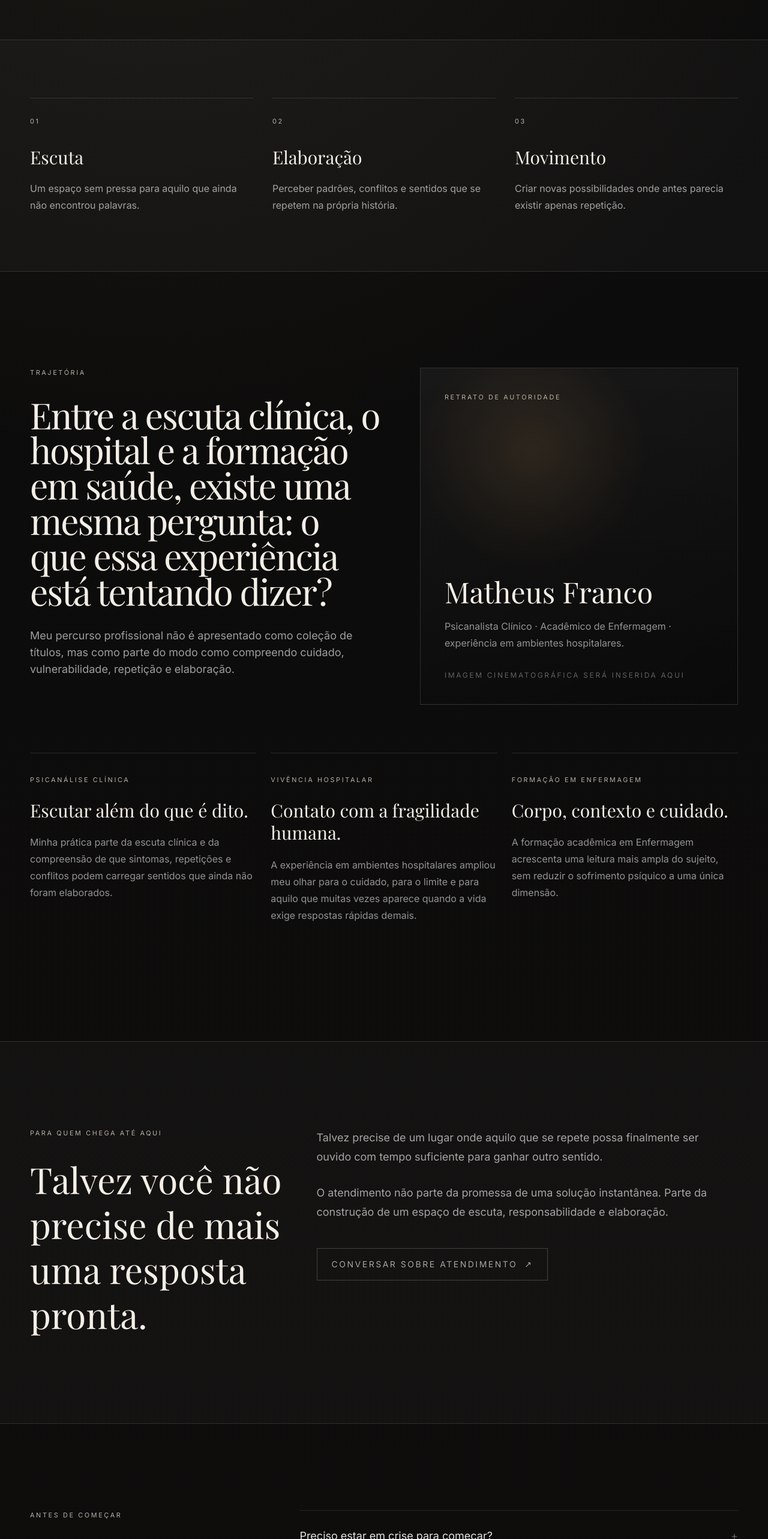
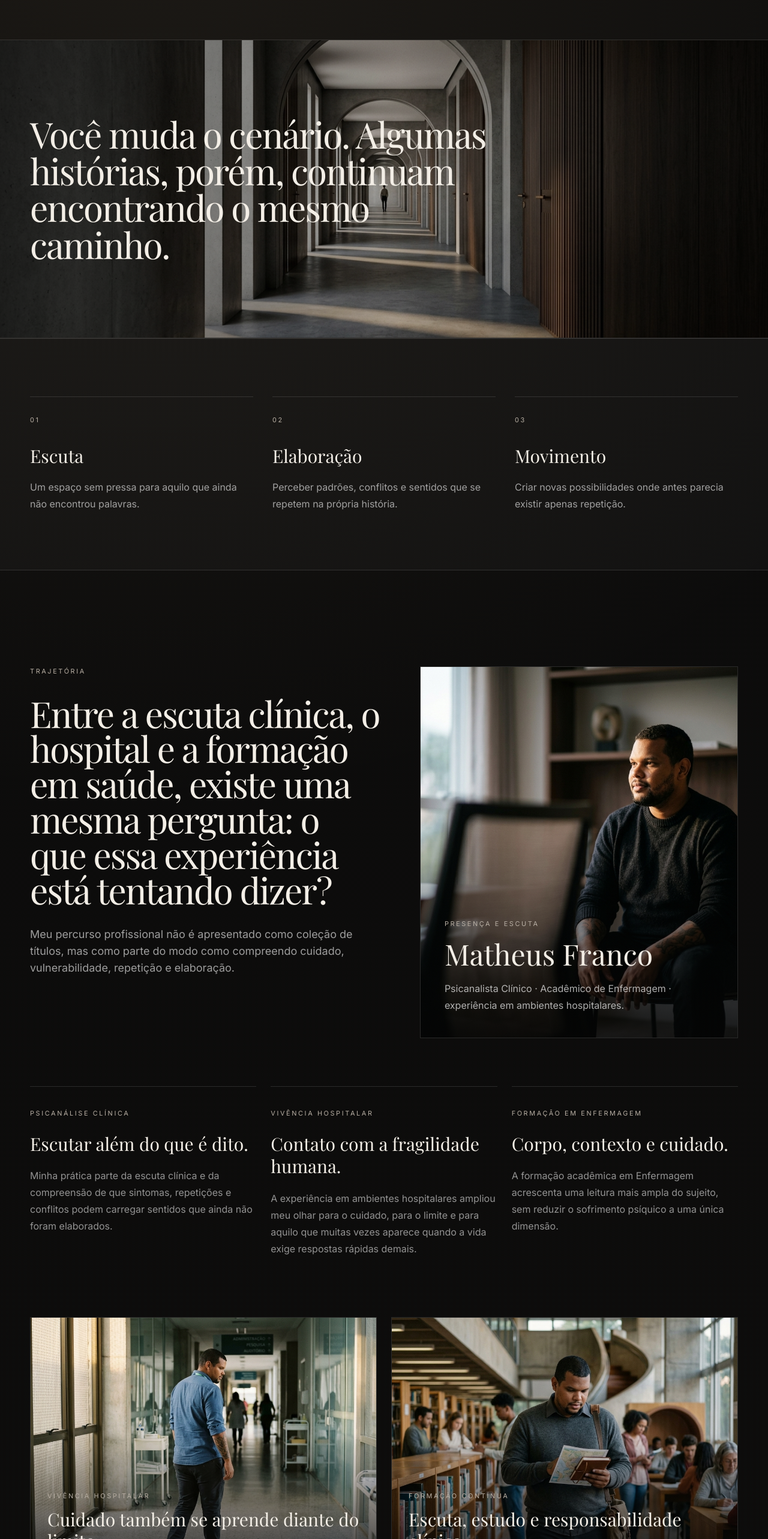
Before and after one commit to theusfranco88-a11y/matheus-franco-psicanalise, a Next.js app: page / in a window 1280 px wide. Shown: the part 1335-3901 px from the top of the page at 60% size. Built offline with nearby package versions, Linux system fonts and the light colour scheme; a web font is replaced by a local one.

Commit message:
feat: weave cinematic imagery through home narrative

```diff
--- a/app/page.tsx
+++ b/app/page.tsx
@@ -1,3 +1,4 @@
+import Image from "next/image";
 import { Hero } from "@/components/hero";
 import { Reveal } from "@/components/reveal";
 
@@ -74,6 +75,24 @@ export default function Home() {
         </div>
       </section>
 
+      <section className="relative min-h-[62vh] overflow-hidden border-y hairline">
+        <Image
+          src="/images/Gemini_Generated_Image_56u9tu56u9tu56u9.jpeg"
+          alt="Corredor arquitetônico em perspectiva, evocando repetição e caminhos"
+          fill
+          sizes="100vw"
+          className="object-cover"
+        />
+        <div className="absolute inset-0 bg-[linear-gradient(90deg,rgba(5,5,5,0.74),rgba(5,5,5,0.18)_52%,rgba(5,5,5,0.54))]" />
+        <div className="shell relative z-10 flex min-h-[62vh] items-center py-20">
+          <Reveal>
+            <blockquote className="display max-w-3xl text-4xl leading-[1.02] tracking-[-0.035em] md:text-6xl">
+              Você muda o cenário. Algumas histórias, porém, continuam encontrando o mesmo caminho.
+            </blockquote>
+          </Reveal>
+        </div>
+      </section>
+
       <section className="border-y hairline bg-white/[0.025]">
         <div className="shell grid gap-8 py-16 md:grid-cols-3 md:py-24">
           {steps.map(([number, title, body], index) => (
@@ -105,21 +124,23 @@ export default function Home() {
           </Reveal>
 
           <Reveal delay={0.1}>
-            <div className="relative min-h-[460px] overflow-hidden border hairline bg-[radial-gradient(circle_at_35%_25%,rgba(174,128,76,0.18),transparent_35%),linear-gradient(145deg,rgba(255,255,255,0.05),rgba(255,255,255,0.01))] p-8 md:min-h-[560px] md:p-10">
-              <div className="absolute inset-0 bg-[linear-gradient(to_bottom,transparent,rgba(0,0,0,0.36))]" />
-              <div className="relative flex h-full min-h-[390px] flex-col justify-between md:min-h-[480px]">
-                <span className="eyebrow">Retrato de autoridade</span>
-                <div>
-                  <p className="display max-w-sm text-4xl leading-none md:text-5xl">Matheus Franco</p>
-                  <p className="mt-5 max-w-sm leading-7 text-white/55">
+            <figure className="relative min-h-[500px] overflow-hidden border hairline md:min-h-[620px]">
+              <Image
+                src="/images/Gemini_Generated_Image_34ersm34ersm34er.jpeg"
+                alt="Matheus Franco sentado em ambiente de escuta"
+                fill
+                sizes="(min-width: 1024px) 42vw, 100vw"
+                className="object-cover object-center"
+              />
+              <div className="absolute inset-0 bg-[linear-gradient(to_top,rgba(5,5,5,0.84),transparent_56%)]" />
+              <figcaption className="absolute inset-x-0 bottom-0 p-8 md:p-10">
+                <span className="eyebrow">Presença e escuta</span>
+                <p className="display mt-4 max-w-md text-4xl leading-none md:text-5xl">Matheus Franco</p>
+                <p className="mt-5 max-w-md leading-7 text-white/68">
                   Psicanalista Clínico · Acadêmico de Enfermagem · experiência em ambientes hospitalares.
                 </p>
-                  <p className="mt-8 text-xs uppercase tracking-[0.22em] text-white/35">
-                    imagem cinematográfica será inserida aqui
-                  </p>
-                </div>
-              </div>
-            </div>
+              </figcaption>
+            </figure>
           </Reveal>
         </div>
 
@@ -134,21 +155,66 @@ export default function Home() {
             </Reveal>
           ))}
         </div>
+
+        <div className="mt-16 grid gap-6 lg:grid-cols-2">
+          <Reveal>
+            <figure className="relative min-h-[420px] overflow-hidden border hairline">
+              <Image
+                src="/images/Gemini_Generated_Image_r6pkawr6pkawr6pk.jpeg"
+                alt="Vivência em ambiente hospitalar"
+                fill
+                sizes="(min-width: 1024px) 50vw, 100vw"
+                className="object-cover"
+              />
+              <div className="absolute inset-0 bg-[linear-gradient(to_top,rgba(5,5,5,0.76),transparent_54%)]" />
+              <figcaption className="absolute bottom-0 p-7">
+                <p className="eyebrow">Vivência hospitalar</p>
+                <p className="display mt-3 text-3xl">Cuidado também se aprende diante do limite.</p>
+              </figcaption>
+            </figure>
+          </Reveal>
+
+          <Reveal delay={0.08}>
+            <figure className="relative min-h-[420px] overflow-hidden border hairline">
+              <Image
+                src="/images/Gemini_Generated_Image_kn07jkn07jkn07jk.jpeg"
+                alt="Matheus Franco em ambiente de estudo"
+                fill
+                sizes="(min-width: 1024px) 50vw, 100vw"
+                className="object-cover"
+              />
+              <div className="absolute inset-0 bg-[linear-gradient(to_top,rgba(5,5,5,0.76),transparent_54%)]" />
+              <figcaption className="absolute bottom-0 p-7">
+                <p className="eyebrow">Formação contínua</p>
+                <p className="display mt-3 text-3xl">Escuta, estudo e responsabilidade clínica.</p>
+              </figcaption>
+            </figure>
+          </Reveal>
+        </div>
       </section>
 
-      <section className="border-y hairline bg-white/[0.025]">
-        <div className="shell py-24 md:py-36">
-          <div className="grid gap-14 md:grid-cols-[0.75fr_1.25fr]">
+      <section className="relative overflow-hidden border-y hairline bg-white/[0.025]">
+        <div className="shell grid gap-14 py-24 md:grid-cols-[0.82fr_1.18fr] md:py-36">
           <Reveal>
-              <div>
+            <div className="relative min-h-[430px] overflow-hidden border hairline md:min-h-[560px]">
+              <Image
+                src="/images/Gemini_Generated_Image_i3npjki3npjki3np.jpeg"
+                alt="Poltrona em ambiente reservado de escuta"
+                fill
+                sizes="(min-width: 768px) 42vw, 100vw"
+                className="object-cover"
+              />
+              <div className="absolute inset-0 bg-[linear-gradient(to_top,rgba(5,5,5,0.58),transparent_58%)]" />
+            </div>
+          </Reveal>
+
+          <Reveal delay={0.1}>
+            <div className="flex max-w-2xl flex-col justify-center">
               <p className="eyebrow">Para quem chega até aqui</p>
               <h2 className="display mt-8 text-4xl leading-tight md:text-6xl">
                 Talvez você não precise de mais uma resposta pronta.
               </h2>
-              </div>
-            </Reveal>
-            <Reveal delay={0.1}>
-              <div className="max-w-2xl space-y-7 text-lg leading-8 text-white/62">
+              <div className="mt-8 space-y-7 text-lg leading-8 text-white/62">
                 <p>
                   Talvez precise de um lugar onde aquilo que se repete possa finalmente ser ouvido com
                   tempo suficiente para ganhar outro sentido.
@@ -157,16 +223,16 @@ export default function Home() {
                   O atendimento não parte da promessa de uma solução instantânea. Parte da construção de
                   um espaço de escuta, responsabilidade e elaboração.
                 </p>
+              </div>
               <a
                 href="https://wa.me/5562991507896"
-                  className="mt-4 inline-flex items-center gap-3 border border-white/20 px-6 py-4 text-sm uppercase tracking-[0.18em] text-white transition hover:border-white/45 hover:bg-white/[0.04]"
+                className="mt-10 inline-flex w-fit items-center gap-3 border border-white/20 px-6 py-4 text-sm uppercase tracking-[0.18em] text-white transition hover:border-white/45 hover:bg-white/[0.04]"
               >
                 Conversar sobre atendimento
                 <span aria-hidden="true">↗</span>
               </a>
             </div>
           </Reveal>
-          </div>
         </div>
       </section>
 
```
Lines whose indentation alone changed are shown as unchanged.
